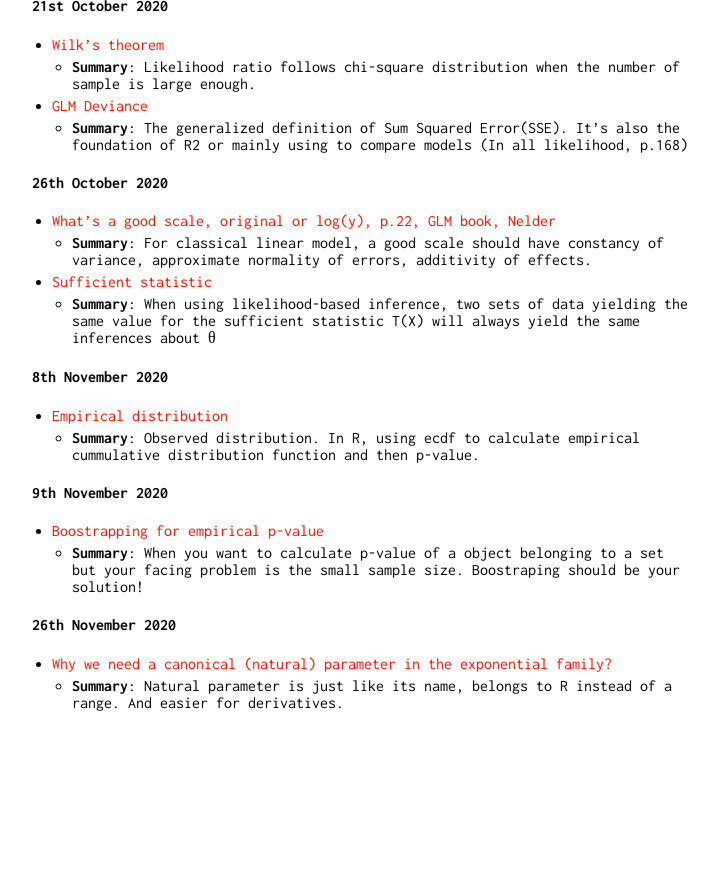
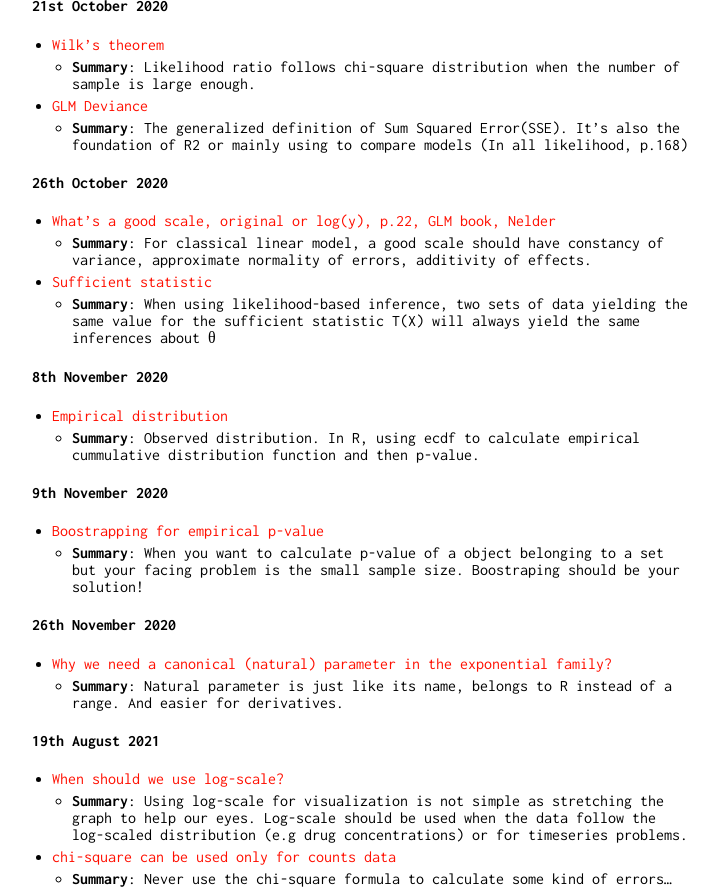
Before and after one commit to tracquangthinh/tracquangthinh.github.io, a Jekyll site: the page built from note.md, in a window 1280 px wide and 900 px high, scrolled down 2248 px, cut to the strip 13-900 px from the top of the window. Shown: the whole strip, without its empty margins (258-976 px from the left). Built offline with Jekyll 4.4.1, drawn with Linux system fonts in a browser that asks for light colours; our own code applies the rules of GitHub Pages for plain Markdown files; before the commit the page ends 2972 px from its top, so only the background shows below that.

Commit message:
Update note.md

```diff
--- a/note.md
+++ b/note.md
@@ -41,3 +41,9 @@ it means I haven't read it :)).
 #### 26th November 2020
 - [Why we need a canonical (natural) parameter in the exponential family?](https://www.quora.com/What-is-a-natural-parameter%E2%80%9D-of-an-exponential-family-and-why-is-it-helpful)
   - **Summary**: Natural parameter is just like its name, belongs to R instead of a range. And easier for derivatives.
+
+#### 19th August 2021
+- [When should we use log-scale?](https://stats.stackexchange.com/questions/27951/when-are-log-scales-appropriate)
+  - **Summary**: Using log-scale for visualization is not simple as stretching the graph to help our eyes. Log-scale should be used when the data follow the log-scaled distribution (e.g drug concentrations) or for timeseries problems.
+- [chi-square can be used only for counts data](#)
+  - **Summary**: Never use the chi-square formula to calculate some kind of errors...
```
